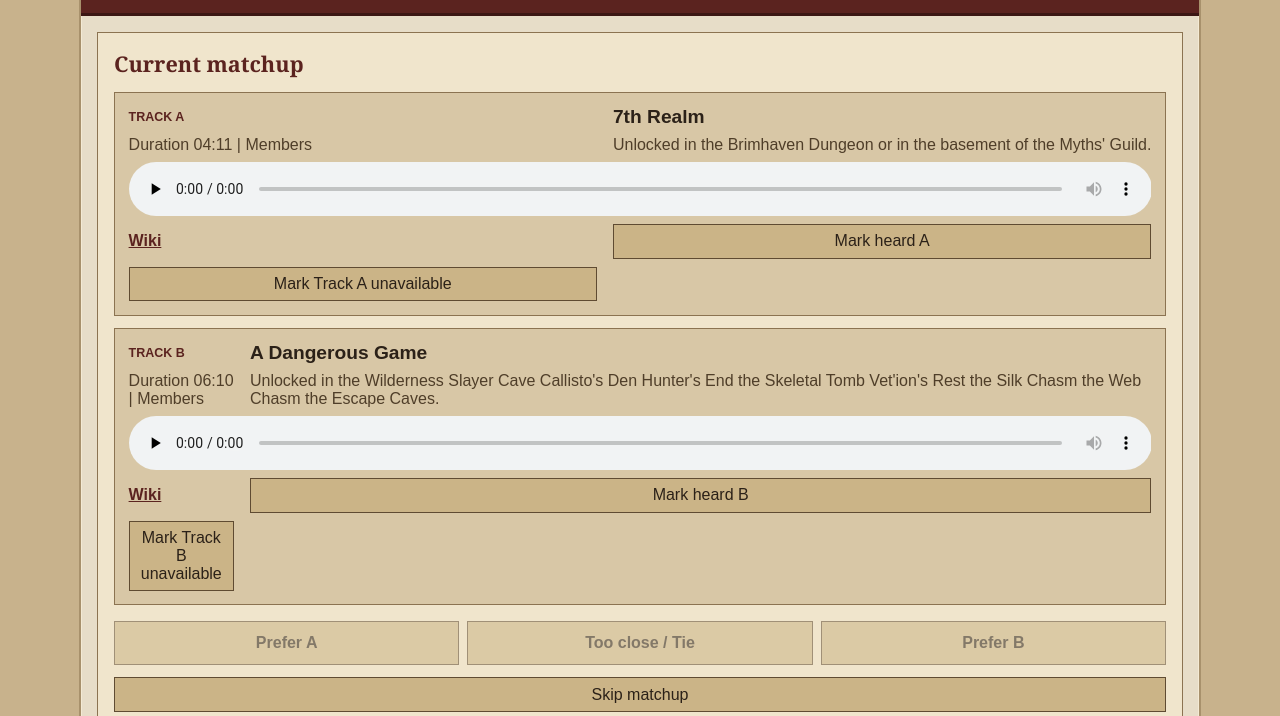
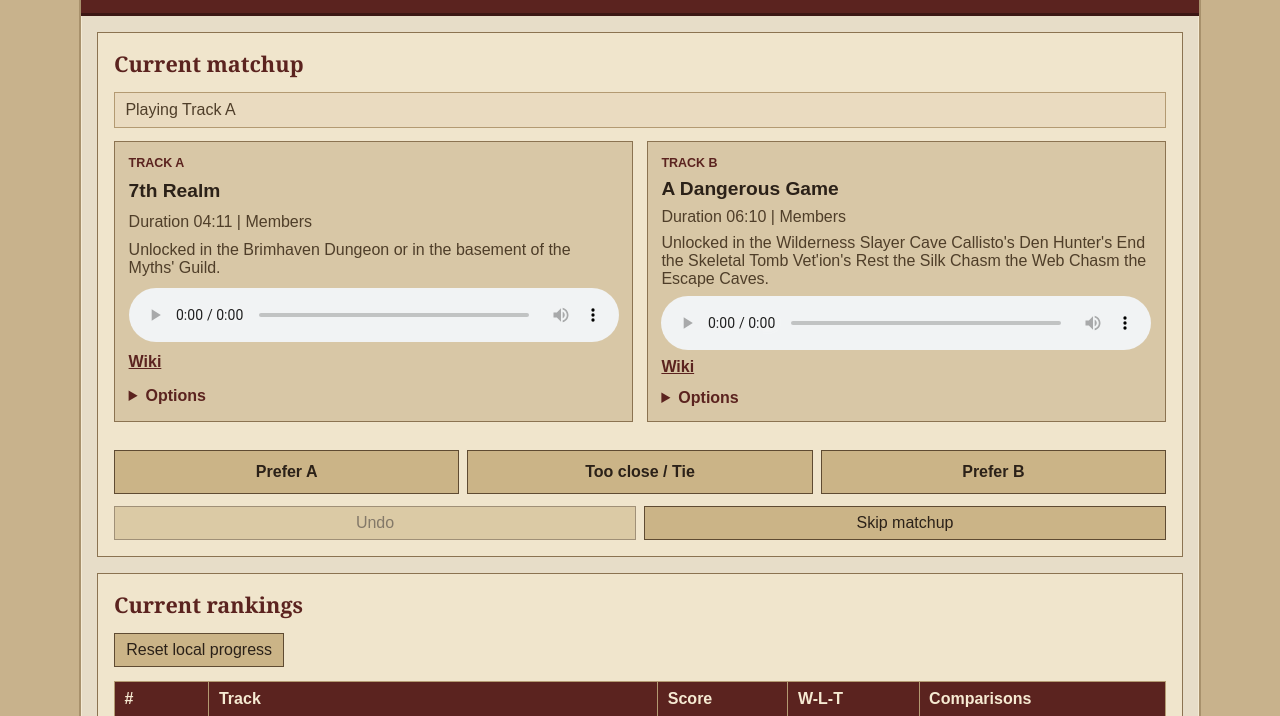
Before and after one commit to eao/osrs-music-sort, a website built with Vite: page index.html in a window 1280 px wide. Shown: the part 84-800 px from the top of the page. Built offline with nearby package versions, Linux system fonts and the light colour scheme.

Commit message:
feat: improve matchup listening flow

```diff
--- a/src/app.ts
+++ b/src/app.ts
@@ -4,20 +4,48 @@ import { applyComparisonResult, conservativeScore, rankedRatings } from './domai
 import { loadStoredState, saveStoredState, STORAGE_KEY } from './domain/storage';
 import type { ComparisonResult, StoredRating, StoredState, Track } from './domain/types';
 
-type HeardState = {
-  left: boolean;
-  right: boolean;
+type TrackSide = 'left' | 'right';
+
+type PlaybackState = {
+  pairKey: string | null;
+  side: TrackSide | 'done';
+  blocked: boolean;
+  message: string;
 };
 
 export function renderApp(root: HTMLElement): void {
   const snapshot = getTrackSnapshot();
   const trackById = new Map(snapshot.tracks.map((track) => [track.id, track]));
   let state = loadStoredState(snapshot.datasetVersion, snapshot.tracks);
-  let heard: HeardState = { left: false, right: false };
+  let undoState: StoredState | null = null;
+  let playback: PlaybackState = {
+    pairKey: null,
+    side: 'left',
+    blocked: false,
+    message: 'Ready'
+  };
 
-  const rerender = (): void => {
+  const rerender = (options: { autoplay?: boolean } = {}): void => {
     state = ensureCurrentPair(state, snapshot.tracks);
+
+    const pairKey = state.currentPair?.join('|') ?? null;
+    const pairChanged = pairKey !== playback.pairKey;
+    if (pairChanged) {
+      playback = {
+        pairKey,
+        side: 'left',
+        blocked: false,
+        message: pairKey ? 'Playing Track A' : 'No matchup available'
+      };
+    }
+
     root.replaceChildren(renderShell());
+
+    if (pairKey && (pairChanged || options.autoplay)) {
+      queueMicrotask(() => {
+        void playCurrentSide();
+      });
+    }
   };
 
   const renderShell = (): HTMLElement => {
@@ -41,7 +69,7 @@ export function renderApp(root: HTMLElement): void {
     section.setAttribute('aria-label', 'Current matchup');
 
     const pair = getCurrentTracks(state, trackById);
-    if (!pair) {
+    if (!pair || !state.currentPair) {
       section.append(
         element('h2', undefined, 'No matchup available'),
         element('p', undefined, 'At least two rated tracks are needed to continue.')
@@ -50,31 +78,32 @@ export function renderApp(root: HTMLElement): void {
     }
 
     const [leftTrack, rightTrack] = pair;
+    const currentPair: [string, string] = [state.currentPair[0], state.currentPair[1]];
+    const panels = element('div', 'matchup-panels');
+    panels.append(panel(leftTrack, 'A', 'left'), panel(rightTrack, 'B', 'right'));
+
     const controls = element('div', 'choice-controls');
-    const canChoose = heard.left && heard.right;
     controls.append(
-      choiceButton('Prefer A', 'prefer-left', 'left', canChoose),
-      choiceButton('Too close / Tie', 'tie', 'tie', canChoose),
-      choiceButton('Prefer B', 'prefer-right', 'right', canChoose)
+      choiceButton('Prefer A', 'prefer-left', 'left', currentPair),
+      choiceButton('Too close / Tie', 'tie', 'tie', currentPair),
+      choiceButton('Prefer B', 'prefer-right', 'right', currentPair)
     );
+
+    const secondaryControls = element('div', 'secondary-controls');
+    secondaryControls.append(undoButton(), skipButton());
 
     section.append(
       element('h2', undefined, 'Current matchup'),
-      panel(leftTrack, 'A', 'left', heard.left),
-      panel(rightTrack, 'B', 'right', heard.right),
+      playbackStatus(),
+      panels,
       controls,
-      skipButton()
+      secondaryControls
     );
 
     return section;
   };
 
-  const panel = (
-    track: Track,
-    label: 'A' | 'B',
-    side: keyof HeardState,
-    isHeard: boolean
-  ): HTMLElement => {
+  const panel = (track: Track, label: 'A' | 'B', side: TrackSide): HTMLElement => {
     const article = element('article', 'track-panel');
     article.dataset.testid = side === 'left' ? 'left-track' : 'right-track';
 
@@ -92,7 +121,11 @@ export function renderApp(root: HTMLElement): void {
 
     const audio = document.createElement('audio');
     audio.controls = true;
-    audio.preload = 'none';
+    audio.preload = 'auto';
+    audio.dataset.testid = side === 'left' ? 'left-audio' : 'right-audio';
+    audio.addEventListener('ended', () => {
+      handleTrackEnded(side);
+    });
     if (track.audioUrl) {
       audio.src = track.audioUrl;
     }
@@ -104,29 +137,51 @@ export function renderApp(root: HTMLElement): void {
       track.unlockHint ? element('p', 'unlock-hint', track.unlockHint) : element('p'),
       audio,
       wikiLink,
-      heardButton(label, side, isHeard),
-      unavailableButton(label, side, track.id)
+      trackOptions(label, side, track.id)
     );
 
     return article;
   };
 
-  const heardButton = (label: 'A' | 'B', side: keyof HeardState, isHeard: boolean): HTMLButtonElement => {
-    const button = document.createElement('button');
-    button.type = 'button';
-    button.className = isHeard ? 'heard-button is-active' : 'heard-button';
-    button.dataset.testid = side === 'left' ? 'heard-left' : 'heard-right';
-    button.textContent = isHeard ? `Heard ${label}` : `Mark heard ${label}`;
-    button.addEventListener('click', () => {
-      heard = { ...heard, [side]: true };
-      rerender();
-    });
-    return button;
+  const playbackStatus = (): HTMLElement => {
+    const status = element('div', 'playback-status');
+    status.dataset.testid = 'playback-status';
+    status.textContent = playback.message;
+
+    if (playback.blocked) {
+      const startButton = document.createElement('button');
+      startButton.type = 'button';
+      startButton.className = 'start-playback-button';
+      startButton.dataset.testid = 'start-playback';
+      startButton.textContent = 'Start playback';
+      startButton.addEventListener('click', () => {
+        playback = {
+          ...playback,
+          blocked: false,
+          message: playback.side === 'right' ? 'Playing Track B' : 'Playing Track A'
+        };
+        rerender({ autoplay: true });
+      });
+      status.append(' ', startButton);
+    }
+
+    return status;
+  };
+
+  const trackOptions = (label: 'A' | 'B', side: TrackSide, trackId: string): HTMLElement => {
+    const details = document.createElement('details');
+    details.className = 'track-options';
+    details.dataset.testid = side === 'left' ? 'left-options' : 'right-options';
+
+    const summary = document.createElement('summary');
+    summary.textContent = 'Options';
+    details.append(summary, unavailableButton(label, side, trackId));
+    return details;
   };
 
   const unavailableButton = (
     label: 'A' | 'B',
-    side: keyof HeardState,
+    side: TrackSide,
     trackId: string
   ): HTMLButtonElement => {
     const button = document.createElement('button');
@@ -145,16 +200,35 @@ export function renderApp(root: HTMLElement): void {
     label: string,
     testId: string,
     result: ComparisonResult,
-    enabled: boolean
+    expectedPair: [string, string]
   ): HTMLButtonElement => {
     const button = document.createElement('button');
     button.type = 'button';
     button.className = 'choice-button';
     button.dataset.testid = testId;
-    button.disabled = !enabled;
     button.textContent = label;
     button.addEventListener('click', () => {
-      saveComparison(result);
+      saveComparison(result, expectedPair);
+    });
+    return button;
+  };
+
+  const undoButton = (): HTMLButtonElement => {
+    const button = document.createElement('button');
+    button.type = 'button';
+    button.className = 'undo-button';
+    button.dataset.testid = 'undo';
+    button.disabled = !undoState;
+    button.textContent = 'Undo';
+    button.addEventListener('click', () => {
+      if (!undoState) {
+        return;
+      }
+
+      state = undoState;
+      undoState = null;
+      saveStoredState(state);
+      rerender();
     });
     return button;
   };
@@ -166,17 +240,17 @@ export function renderApp(root: HTMLElement): void {
     button.textContent = 'Skip matchup';
     button.addEventListener('click', () => {
       if (state.currentPair) {
+        const skippedPair: [string, string] = [state.currentPair[0], state.currentPair[1]];
         state = {
           ...state,
-          lastPair: state.currentPair,
+          lastPair: skippedPair,
           currentPair: selectNextPair({
             tracks: snapshot.tracks,
             ratings: state.ratings,
             unavailableTrackIds: new Set(state.unavailableTrackIds),
-            lastPair: state.currentPair
+            lastPair: skippedPair
           })
         };
-        heard = { left: false, right: false };
         saveStoredState(state);
         rerender();
       }
@@ -184,7 +258,7 @@ export function renderApp(root: HTMLElement): void {
     return button;
   };
 
-  const markUnavailable = (side: keyof HeardState, trackId: string): void => {
+  const markUnavailable = (side: TrackSide, trackId: string): void => {
     const pair = state.currentPair;
     if (!pair) {
       return;
@@ -211,17 +285,21 @@ export function renderApp(root: HTMLElement): void {
       })
     };
 
-    heard = { left: false, right: false };
     saveStoredState(state);
     rerender();
   };
 
-  const saveComparison = (result: ComparisonResult): void => {
+  const saveComparison = (result: ComparisonResult, expectedPair: [string, string]): void => {
     const pair = state.currentPair;
-    if (!heard.left || !heard.right || !pair || !state.ratings[pair[0]] || !state.ratings[pair[1]]) {
+    if (!pair || pair[0] !== expectedPair[0] || pair[1] !== expectedPair[1]) {
       return;
     }
 
+    if (!state.ratings[pair[0]] || !state.ratings[pair[1]]) {
+      return;
+    }
+
+    undoState = cloneState(state);
     const createdAt = new Date(Date.now()).toISOString();
     const ratings = applyComparisonResult(state.ratings, pair[0], pair[1], result);
     const nextLastPair: [string, string] = [pair[0], pair[1]];
@@ -248,7 +326,6 @@ export function renderApp(root: HTMLElement): void {
       })
     };
 
-    heard = { left: false, right: false };
     saveStoredState(state);
     rerender();
   };
@@ -285,13 +362,89 @@ export function renderApp(root: HTMLElement): void {
     button.addEventListener('click', () => {
       localStorage.removeItem(STORAGE_KEY);
       state = loadStoredState(snapshot.datasetVersion, snapshot.tracks);
-      heard = { left: false, right: false };
+      undoState = null;
       rerender();
     });
     return button;
   };
 
+  const playCurrentSide = async (): Promise<void> => {
+    if (!state.currentPair || playback.side === 'done') {
+      return;
+    }
+
+    const side = playback.side;
+    const currentAudio = root.querySelector<HTMLAudioElement>(
+      `[data-testid="${side}-audio"]`
+    );
+    const otherAudio = root.querySelector<HTMLAudioElement>(
+      `[data-testid="${side === 'left' ? 'right' : 'left'}-audio"]`
+    );
+
+    if (!currentAudio) {
+      return;
+    }
+
+    otherAudio?.pause();
+    if (otherAudio) {
+      delete otherAudio.dataset.playing;
+    }
+
+    currentAudio.dataset.playing = 'true';
+
+    try {
+      await currentAudio.play();
+      playback = {
+        ...playback,
+        blocked: false,
+        message: side === 'left' ? 'Playing Track A' : 'Playing Track B'
+      };
+      updatePlaybackStatus();
+    } catch {
+      delete currentAudio.dataset.playing;
+      playback = {
+        ...playback,
+        blocked: true,
+        message: 'Autoplay was blocked. Start playback to listen to Track A, then Track B.'
+      };
+      rerender();
+    }
+  };
+
+  const handleTrackEnded = (side: TrackSide): void => {
+    if (side === 'left') {
+      playback = { ...playback, side: 'right', message: 'Playing Track B', blocked: false };
+      updatePlaybackStatus();
+      void playCurrentSide();
+      return;
+    }
+
+    playback = { ...playback, side: 'done', message: 'Choose your preference', blocked: false };
+    updatePlaybackStatus();
+  };
+
+  const updatePlaybackStatus = (): void => {
+    const status = root.querySelector<HTMLElement>('[data-testid="playback-status"]');
+    if (status && !playback.blocked) {
+      status.textContent = playback.message;
+    }
+  };
+
   rerender();
+}
+
+function cloneState(state: StoredState): StoredState {
+  return {
+    ...state,
+    ratings: Object.fromEntries(
+      Object.entries(state.ratings).map(([trackId, rating]) => [trackId, { ...rating }])
+    ),
+    comparisons: state.comparisons.map((comparison) => ({ ...comparison })),
+    unavailableTrackIds: [...state.unavailableTrackIds],
+    currentPair: state.currentPair ? [state.currentPair[0], state.currentPair[1]] : null,
+    lastPair: state.lastPair ? [state.lastPair[0], state.lastPair[1]] : null,
+    playback: { ...state.playback }
+  };
 }
 
 function ensureCurrentPair(state: StoredState, tracks: Track[]): StoredState {
--- a/src/styles.css
+++ b/src/styles.css
@@ -74,15 +74,34 @@ button:disabled {
   font-size: 1.35rem;
 }
 
+.playback-status {
+  margin: 0 0 0.85rem;
+  padding: 0.5rem 0.65rem;
+  color: #4f3e29;
+  background: #eadbc0;
+  border: 1px solid #b39a72;
+}
+
+.start-playback-button {
+  margin-left: 0.5rem;
+}
+
+.matchup-panels {
+  display: grid;
+  grid-template-columns: repeat(2, minmax(0, 1fr));
+  gap: 0.85rem;
+}
+
 .track-panel {
   display: grid;
-  grid-template-columns: 1fr auto;
+  grid-template-columns: 1fr;
   gap: 0.5rem 1rem;
-  align-items: center;
+  align-items: start;
   margin: 0 0 0.75rem;
   padding: 0.85rem;
   background: #d8c7a6;
   border: 1px solid #8b7351;
+  min-width: 0;
 }
 
 .track-panel h3 {
@@ -110,7 +129,6 @@ button:disabled {
 }
 
 .track-panel audio {
-  grid-column: 1 / -1;
   width: 100%;
   min-height: 40px;
 }
@@ -120,23 +138,38 @@ button:disabled {
   font-weight: 700;
 }
 
-.heard-button,
 .unavailable-button,
 .skip-button,
 .reset-button,
+.undo-button,
 .choice-button {
   background: #cbb487;
   border-color: #5f4b32;
 }
 
-.heard-button.is-active,
 .choice-button:not(:disabled):hover,
 .unavailable-button:hover,
 .skip-button:hover,
+.undo-button:hover,
 .reset-button:hover {
   color: #fff4df;
   background: #7b3029;
   border-color: #3c1714;
+}
+
+.track-options {
+  margin-top: 0.35rem;
+}
+
+.track-options summary {
+  color: #5b231f;
+  cursor: pointer;
+  font-weight: 700;
+}
+
+.track-options .unavailable-button {
+  margin-top: 0.5rem;
+  width: auto;
 }
 
 .choice-controls {
@@ -151,8 +184,14 @@ button:disabled {
   font-weight: 700;
 }
 
-.skip-button {
-  width: 100%;
+.secondary-controls {
+  display: flex;
+  gap: 0.5rem;
+  margin-top: 0.75rem;
+}
+
+.secondary-controls button {
+  flex: 1 1 0;
 }
 
 .rankings {
@@ -192,13 +231,18 @@ button:disabled {
   }
 
   .track-panel,
-  .choice-controls {
+  .choice-controls,
+  .matchup-panels {
     grid-template-columns: 1fr;
   }
 
   .track-panel a,
-  .heard-button,
-  .unavailable-button {
+  .unavailable-button,
+  .secondary-controls {
     width: 100%;
   }
+
+  .secondary-controls {
+    flex-direction: column;
+  }
 }
```
Also changed, not shown: tests/app.test.ts (+66 -21 lines), tests/e2e/ranker.spec.ts (+3 -3 lines).
